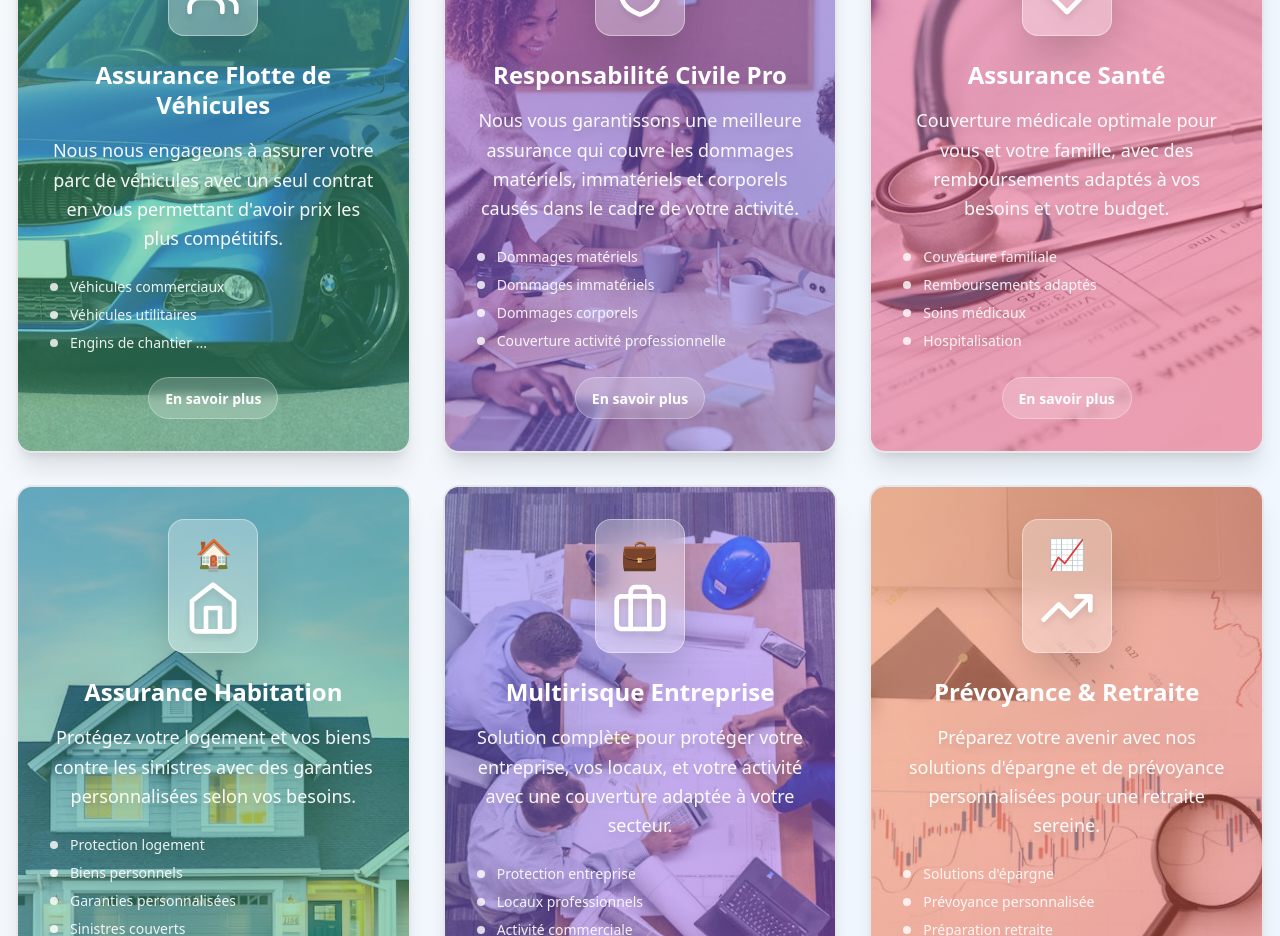
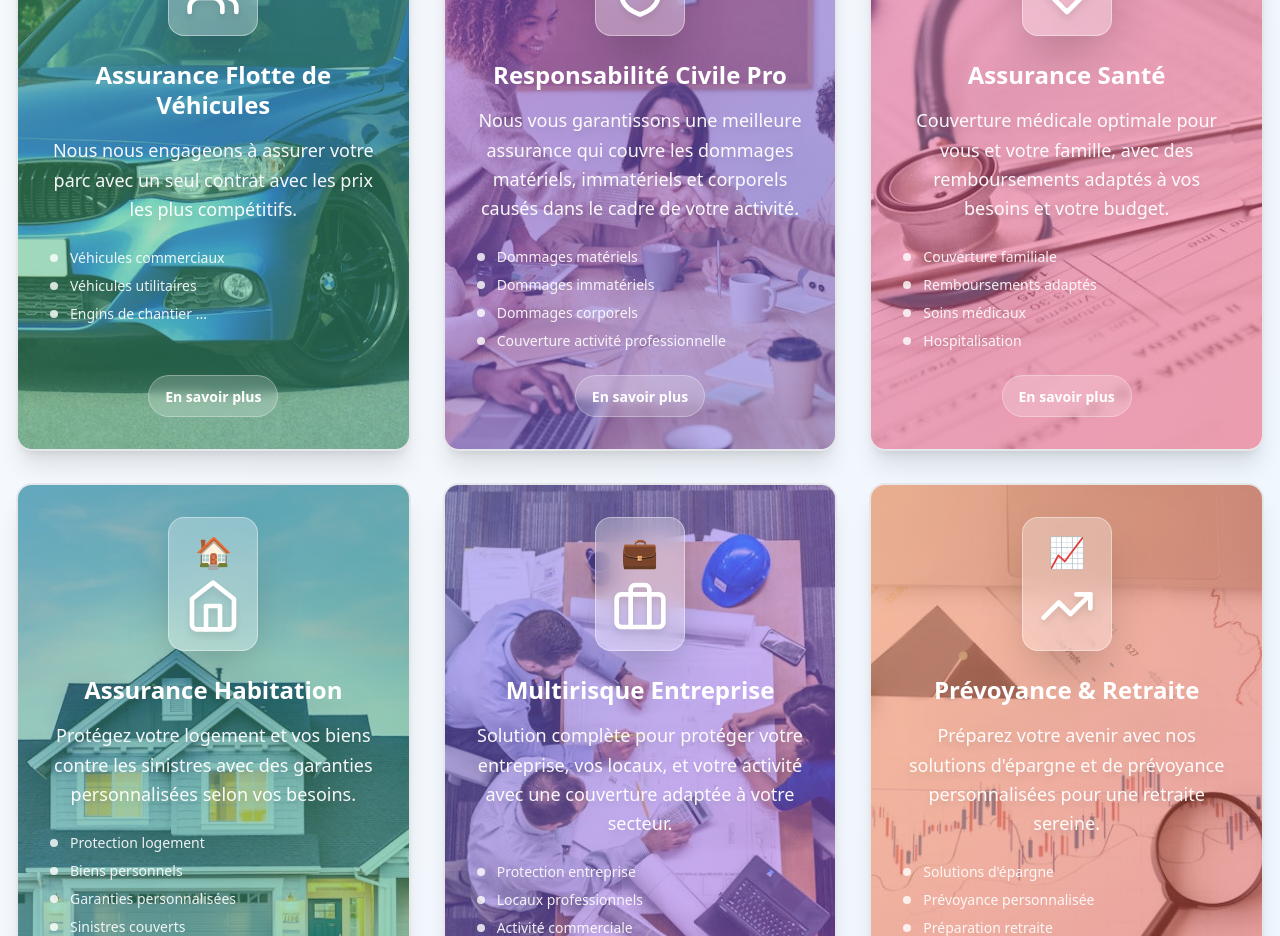
Before and after one commit to chouaib0000/testtest44, a React (Vite) app: page / in a window 1280 px wide. Shown: the part 1820-2756 px from the top of the page. Built offline with nearby package versions, Linux system fonts and the light colour scheme; no server answers.

Commit message:
Update InsuranceOffers.tsx

```diff
--- a/src/components/InsuranceOffers.tsx
+++ b/src/components/InsuranceOffers.tsx
@@ -50,7 +50,7 @@ const insuranceTypes = [
     type: 'flotte-vehicules',
     title: "Assurance Flotte de Véhicules",
     icon: <Users className="h-14 w-14 text-white drop-shadow-lg" />,
-    description: "Nous nous engageons à assurer votre parc de véhicules avec un seul contrat en vous permettant d'avoir prix les plus compétitifs.",
+    description: "Nous nous engageons à assurer votre parc avec un seul contrat avec les prix les plus compétitifs.",
     backgroundImage: "/assets/auto-insurance-bg.jpg",
     gradient: "from-green-600/40 to-emerald-600/40",
     emoji: "🚛",
```
